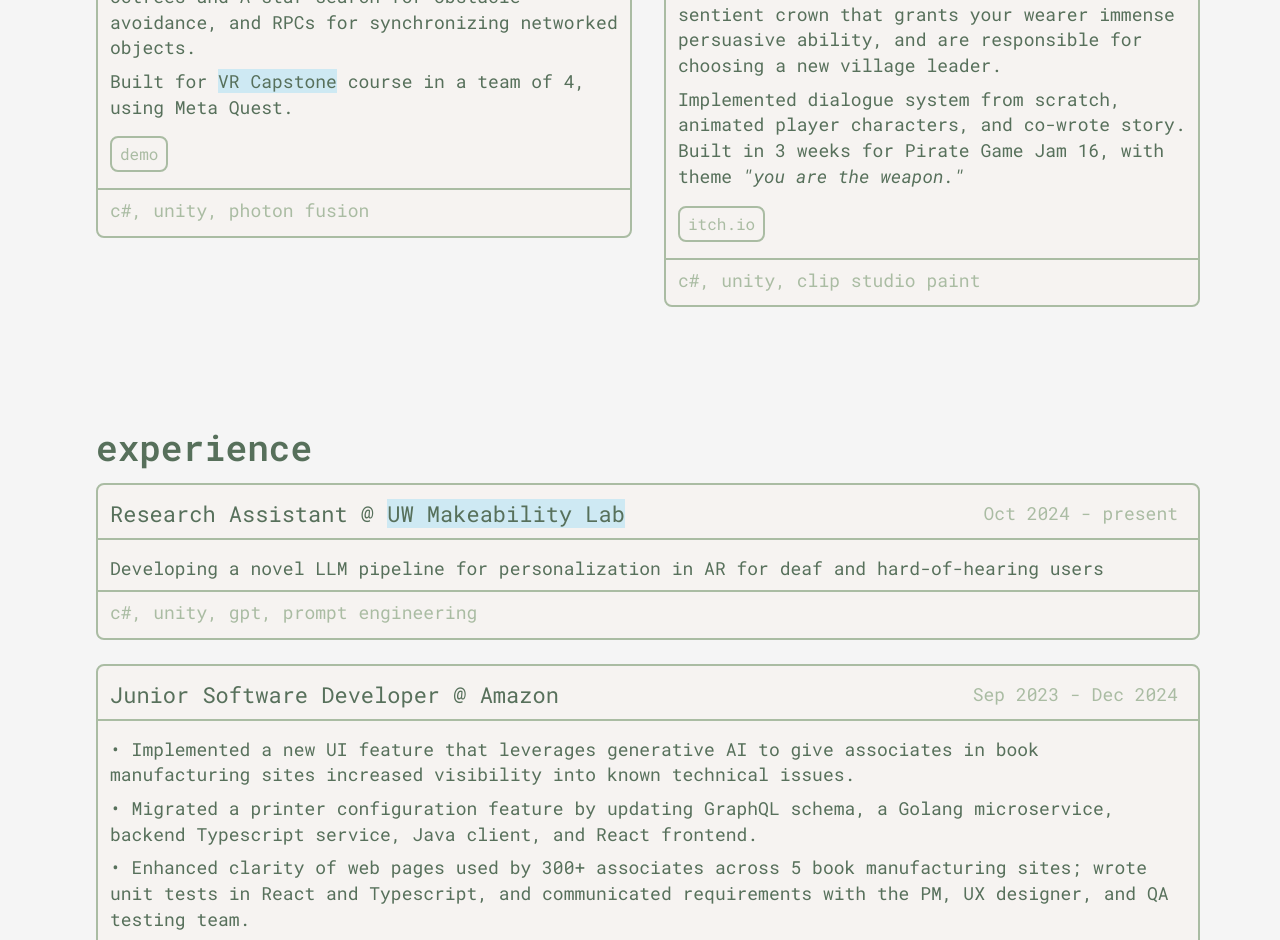
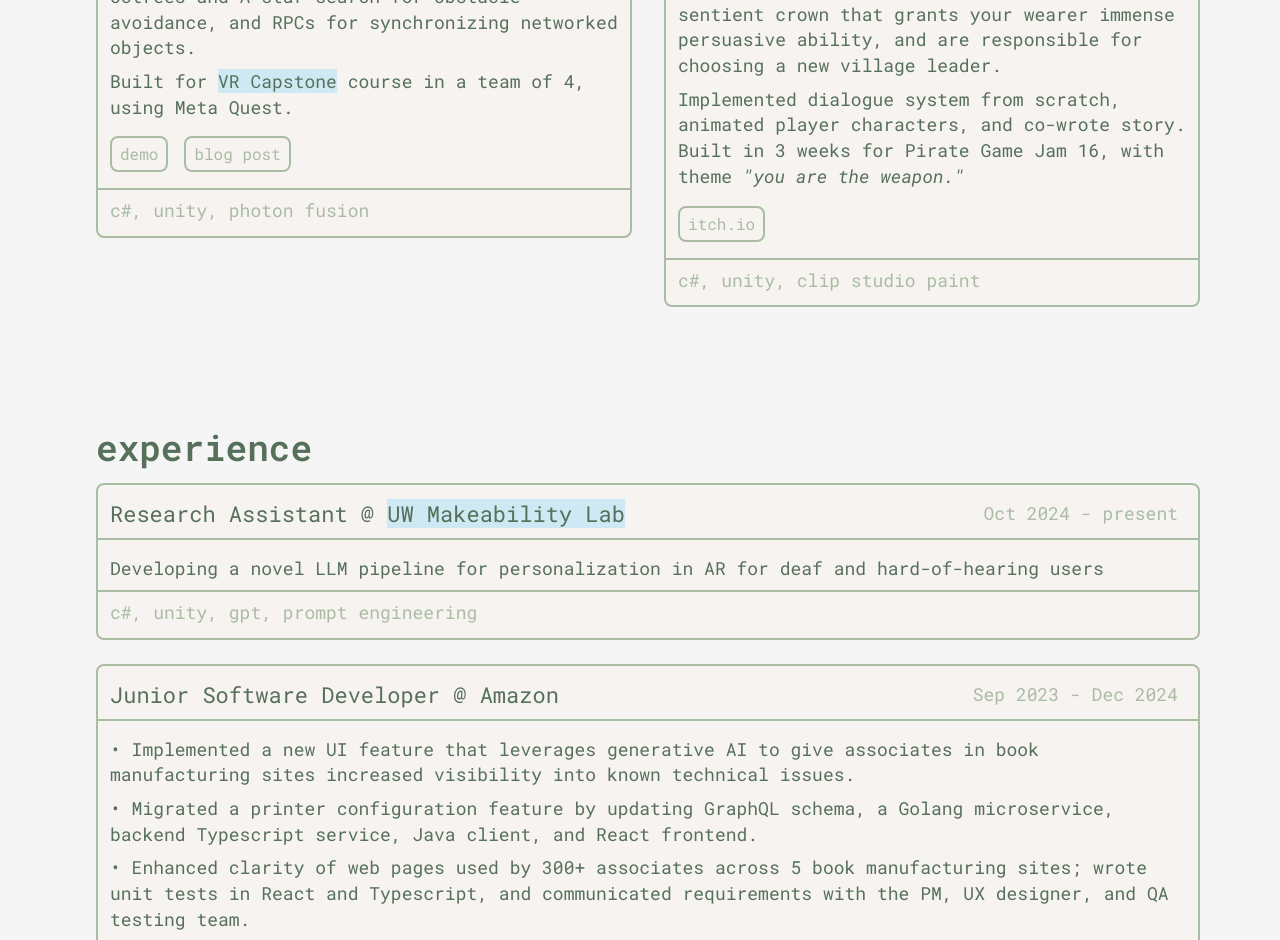
Before and after one commit to JennyPng/portfolio, a Next.js app in the folder jennypng/: page / in a window 1280 px wide. Shown: the part 2160-3100 px from the top of the page. Built offline with nearby package versions, Linux system fonts and the light colour scheme; a web font is replaced by a local one.

Commit message:
paper fix

```diff
--- a/jennypng/src/app/blog/[slug]/page.tsx
+++ b/jennypng/src/app/blog/[slug]/page.tsx
@@ -1,6 +1,5 @@
 import { getPostBySlug, markdownToHtml } from "../../../../lib/posts"
 import markdownStyles from "../../_styles/markdown.module.css";
-import Image from "next/image";
 
 export default async function BlogPost({
   params,
--- a/jennypng/src/app/data/cards.json
+++ b/jennypng/src/app/data/cards.json
@@ -95,6 +95,11 @@
           {
             "text": "demo",
             "link": "https://www.youtube.com/watch?v=j0EMnODYyE0"
+          },
+          {
+            "text": "blog post",
+            "link": "/blog/arc-racing-dev-log",
+            "internal": true
           }
         ],
         "footer": "c#, unity, photon fusion",
--- a/jennypng/src/app/globals.css
+++ b/jennypng/src/app/globals.css
@@ -92,7 +92,7 @@ h1 {
   z-index: -1;
   background-image: url('/images/crinkle.jpg');
   background-repeat: repeat;
-  background-size: 100% 100%;
+  background-size: contain;
   filter: brightness(1.22);
   opacity: 0.85;
   pointer-events: none;
@@ -116,3 +116,10 @@ h1 {
     transform: rotate(0deg) scale(1.05);
   }
 }
+
+@media (max-width: 600px) {
+  .blog-bg::before {
+    background-size: contain;
+    background-position: center;
+  }
+}
```
